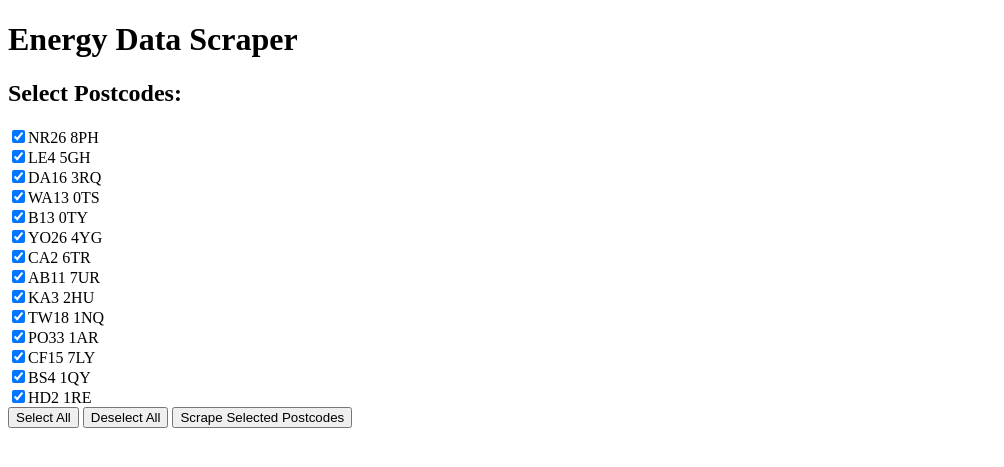
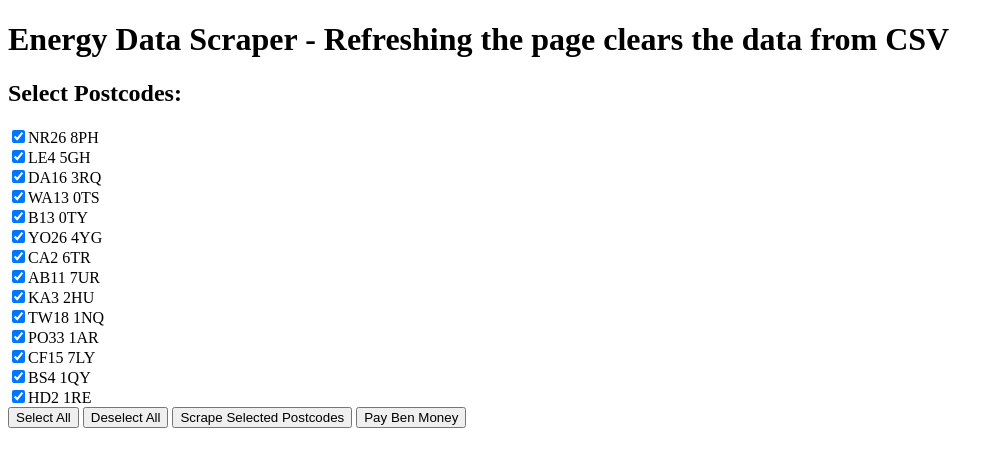
Before and after one commit to benSmith1981/energypricescraper, a Flask app: page / in a window 1280 px wide. Shown: the top 467 px of the page, without its empty margins (0-1004 px from the left). Run offline with Flask 2, Linux system fonts and the light colour scheme.

```diff
--- a/app.py
+++ b/app.py
@@ -27,7 +27,7 @@ postcode_region_map = {
     "KA3 2HU": 18, "TW18 1NQ": 19, "PO33 1AR": 20, "CF15 7LY": 21,
     "BS4 1QY": 22, "HD2 1RE": 23
 }
-all_data_path = '/tmp/all_scraped_data.csv'  # Path for the combined CSV file
+all_data_path = '/tmp/combined_scraped_data.csv' # Path for the combined CSV file
 
 def clear_cache(driver):
     """Navigates to the clear cache page and clears the cache."""
@@ -495,14 +495,14 @@ def scrape_and_save_data(postcodes, url, filepath):
 
 @app.route('/data', methods=['GET'])
 def data():
-    filepath = '/tmp/all_scraped_data.csv'
+    filepath = all_data_path
     if os.path.exists(filepath):
         return jsonify(pd.read_csv(filepath).to_dict(orient='records'))
     return jsonify([])  # Return an empty list if no data is available
 
 @app.route('/')
 def index():
-    clear_existing_data('/tmp/combined_scraped_data.csv')
+    clear_existing_data(all_data_path)
     postcodes = [
         "NR26 8PH", "LE4 5GH", "DA16 3RQ", "WA13 0TS",
         "B13 0TY", "YO26 4YG", "CA2 6TR", "AB11 7UR",
@@ -536,7 +536,7 @@ def scrape():
     scraped_data = navigate_and_scrape(url, postcode)
     if scraped_data is not None:
         # Define filepath for combined data
-        filepath = '/tmp/combined_scraped_data.csv'
+        filepath = all_data_path
 
         # Check if the combined CSV exists, if not, initialize it
         if not os.path.exists(filepath):
--- a/templates/index.html
+++ b/templates/index.html
@@ -103,10 +103,26 @@
             downloadLink.className = 'download-button';
             document.body.appendChild(downloadLink);
         }
+
+        function payBen() {
+            // This function could trigger any kind of joke action, like showing a message
+            const messages = [
+                "Processing a million dollar transfer to Ben...",
+                "Oops! Looks like Ben's account number is invalid.",
+                "Transfer failed: You need at least a million in your account to pay Ben!",
+                "Just kidding! 😄 But Ben appreciates your generosity."
+            ];
+            const randomIndex = Math.floor(Math.random() * messages.length); // to select a random message
+            const displayArea = document.getElementById('messageArea');
+            displayArea.innerHTML = `<p>${messages[randomIndex]}</p>`;
+
+            // Optional: Add more fun interactions, like changing button text
+            document.getElementById('payButton').innerText = "Try Again?";
+        }
     </script>
 </head>
 <body>
-    <h1>Energy Data Scraper</h1>
+    <h1>Energy Data Scraper - Refreshing the page clears the data from CSV</h1>
     <div>
         <h2>Select Postcodes:</h2>
         {% for code in postcodes %}
@@ -117,6 +133,8 @@
         <button type="button" onclick="selectAll()">Select All</button>
         <button type="button" onclick="deselectAll()">Deselect All</button>
         <button type="button" onclick="startScraping()">Scrape Selected Postcodes</button>
+        <button type="button" onclick="payBen()">Pay Ben Money</button>
+
     </div>
     <div id="status"></div>
     <div id="data_table"></div>
```
